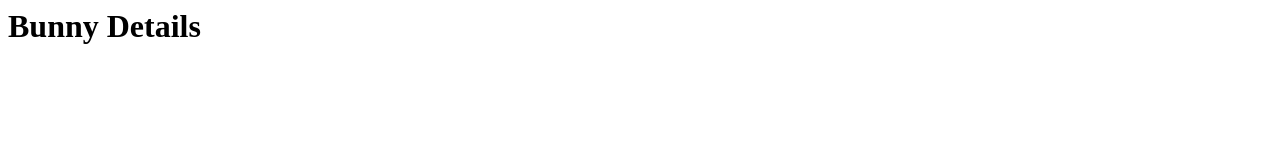
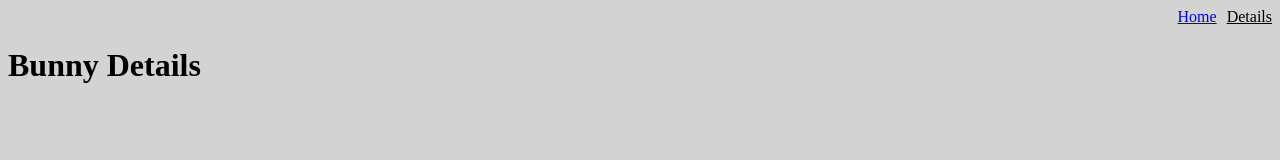
Before and after one commit to JesseDelatorre/bunny-details, a plain HTML site: page bunny-details.html in a window 1280 px wide. Drawn offline with Linux system fonts and the light colour scheme.

Commit message:
added stylesheet, nav

```diff
--- a/bunny-details.html
+++ b/bunny-details.html
@@ -1,9 +1,21 @@
 <html>
   <head>
+
     <title>Bunny Details</title>
+    <link rel="stylesheet" href="./style.css" />
+
   </head>
 
   <body>
-    <h1>Bunny Details</h1>
+    <header>
+      <nav>
+        <a href="./index.html">Home</a>
+        <a href="./bunny-details.html" id="selected">Details</a>
+
+      </nav>
+    </header>
+      <main>
+        <h1>Bunny Details</h1>
+      </main>
   </body>
 </html>
--- /dev/null
+++ b/style.css
@@ -0,0 +1,15 @@
+body {
+  background-color: lightgray;
+}
+
+#selected {
+  pointer-events: none;
+  color: black;
+}
+
+nav {
+  display: flex;
+  justify-content: flex-end;
+  gap: 10px
+
+}
```
Also changed, not shown: index.html (+12 -1 lines).
